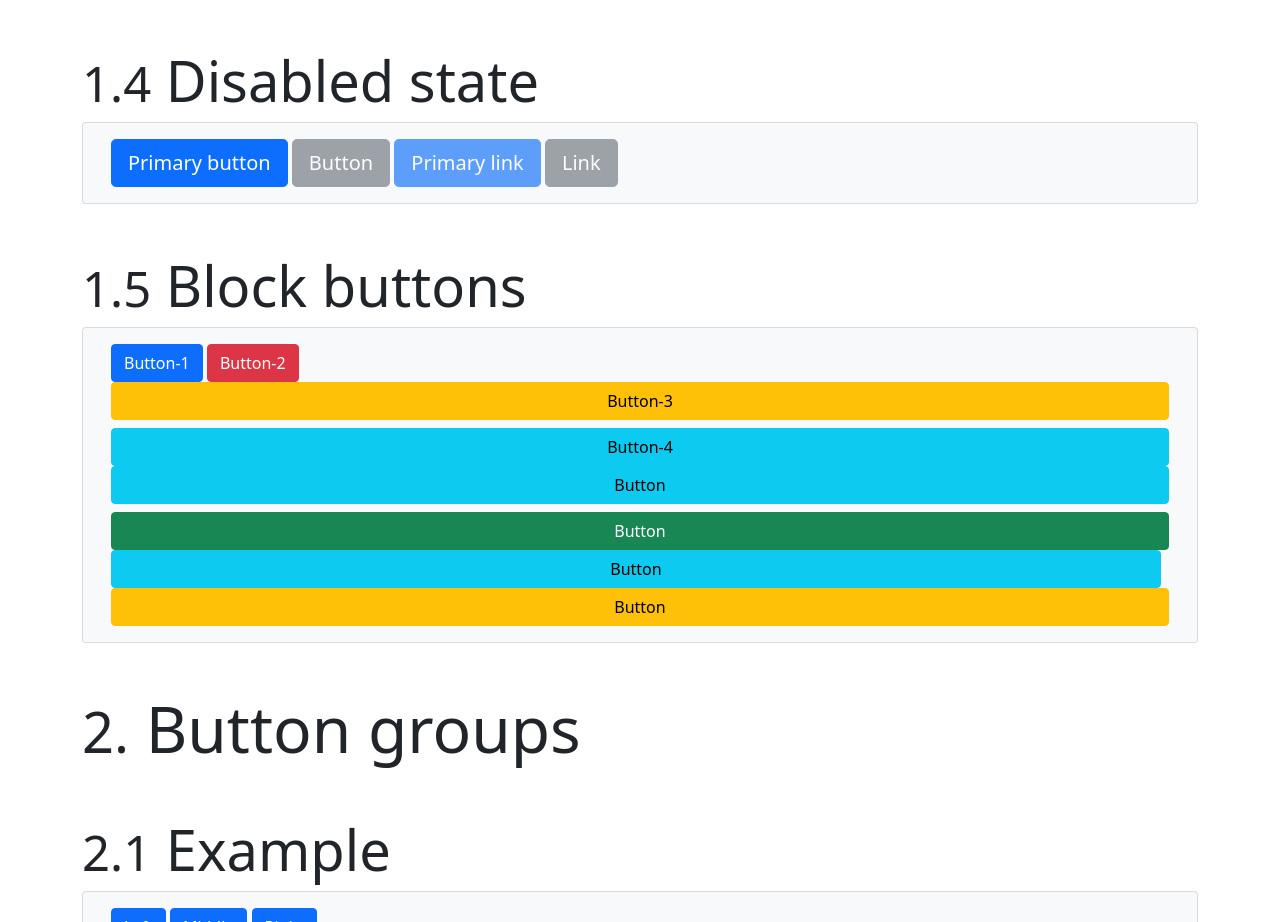
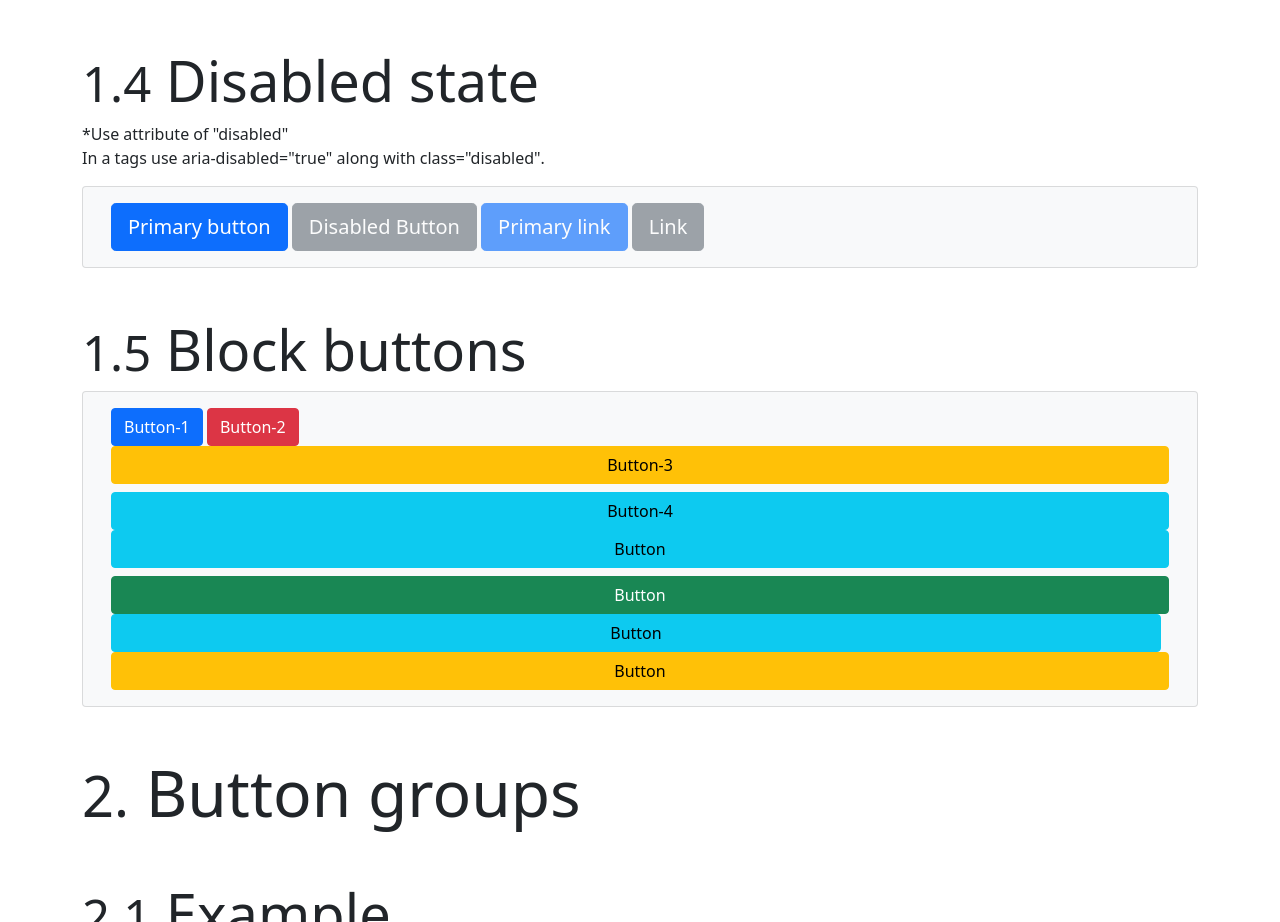
Before and after one commit to And4Web/bootstrap5_fundamentals, a plain HTML site: page S04_04_Buttons&ButtonGroups.html in a window 1280 px wide. Shown: the part 992-1914 px from the top of the page. Drawn offline with nearby package versions, Linux system fonts and the light colour scheme.

Commit message:
bootstrap buttons disabled learned

```diff
--- a/S04_04_Buttons&ButtonGroups.html
+++ b/S04_04_Buttons&ButtonGroups.html
@@ -132,6 +132,10 @@
       <!--todo: Disabled state -->
 
       <h2 class="display-4 mt-5"><small>1.4</small> Disabled state</h2>
+      <p>
+        *Use attribute of "disabled"<br />In a tags use aria-disabled="true"
+        along with class="disabled".
+      </p>
 
       <div class="card p-3 bg-light">
         <div class="container">
@@ -140,7 +144,7 @@
             Primary button
           </button>
           <button type="button" class="btn btn-secondary btn-lg" disabled>
-            Button
+            Disabled Button
           </button>
           <!-- todo: using <a> -->
           <!-- aria-disabled="true" -->
@@ -156,6 +160,7 @@
           <a
             href="#"
             class="btn btn-secondary btn-lg disabled"
+            aria-disabled="true"
             tabindex="-1"
             role="button"
             >Link</a
```
